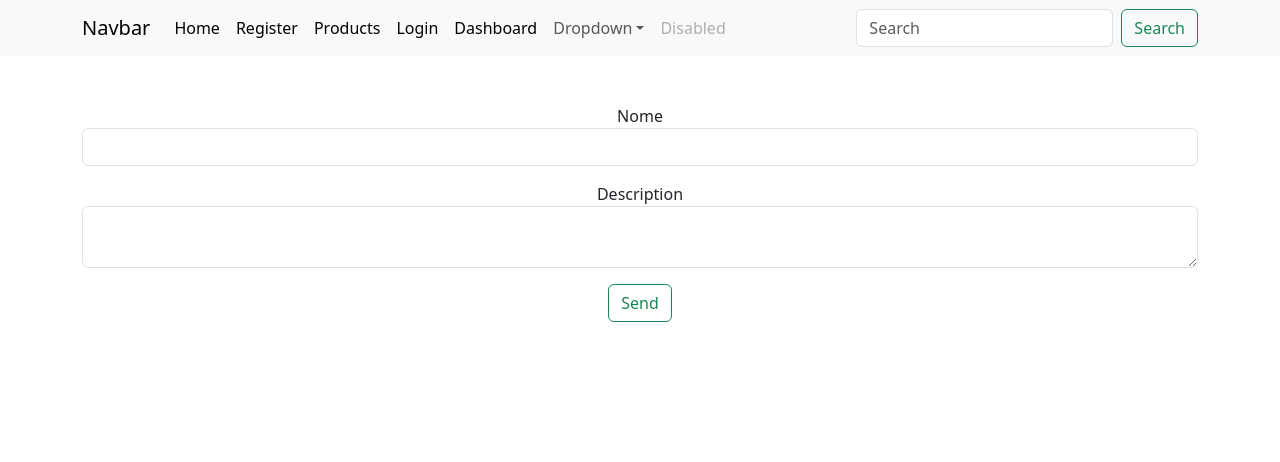
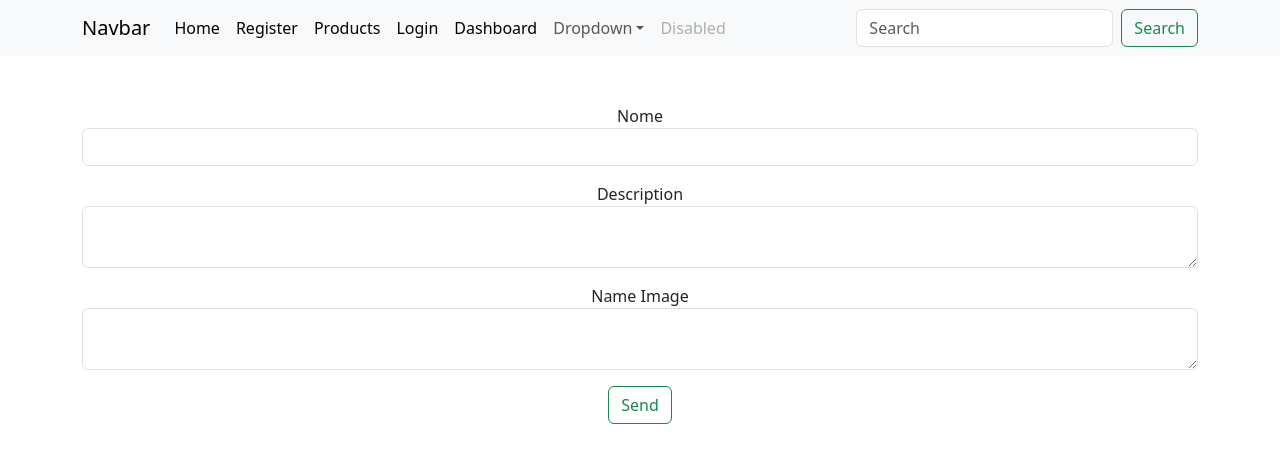
Before and after one commit to fabriziomercurio/react-without, a React (Vite) app: page /product in a window 1280 px wide. Shown: the top 462 px of the page. Built offline with nearby package versions, Linux system fonts and the light colour scheme.

Commit message:
add multi_name text area in form, and remove a buf in Products.tsx

```diff
--- a/src/components/NewProduct.tsx
+++ b/src/components/NewProduct.tsx
@@ -14,6 +14,7 @@ function NewProduct()
         price: number;
         category: string;
         description: string;
+        multi_name: string;
         available: number;
         brand: string;
         code: string;
@@ -59,15 +60,18 @@ function NewProduct()
         },
         body: JSON.stringify({
             name: formData.data?.name,
-            description: formData.data?.description
+            description: formData.data?.description,
+            multi_name: formData.data?.multi_name
         })
         })
         .then(response => {return response.json();} )
         .then(result => {
              if (result.success) {
+               console.log(result.success)
                setMessage(result.message);
                setSuccess(true);
              }else{
+                console.log(result)
                 setValidation(result);
              }
          })
@@ -85,7 +89,7 @@ function NewProduct()
             <div className="container">
             <div className="alert alert-success alert-dismissible fade show" role="alert">
                 {message}
-                <button type="button" className="btn-close" data-bs-dismiss="alert" aria-label="Close" />
+                <button type="button" className="btn-close" data-bs-dismiss="alert" aria-label="Close" onClick={() => setSuccess(false)} />
             </div>
             </div>
             )}
@@ -105,6 +109,13 @@ function NewProduct()
                     {validation.description}
                     </div>
                  )}
+                <label>Name Image</label>
+                <textarea className={`form-control ${validation.multi_name ? 'is-invalid' : ''} mb-3`} name="multi_name" value={formData.data?.multi_name} onChange={handleInputChange}></textarea>
+                {validation.multi_name && (
+                    <div className="invalid-feedback mb-3">
+                    {validation.multi_name}
+                    </div>
+                 )}
                 <button className="btn btn-outline-success">Send</button>
             </form>
          </div>
--- a/src/components/Products.tsx
+++ b/src/components/Products.tsx
@@ -98,7 +98,7 @@ function Products() {
     accessorKey: 'description',
     header: 'description',
     cell: info => {
-      const value = info.getValue() as string;
+      const value = (info.getValue() as string) ?? '';
       return value.length > 25 ? value.substring(0, 25) + "..." : value;
       },
      },
```
